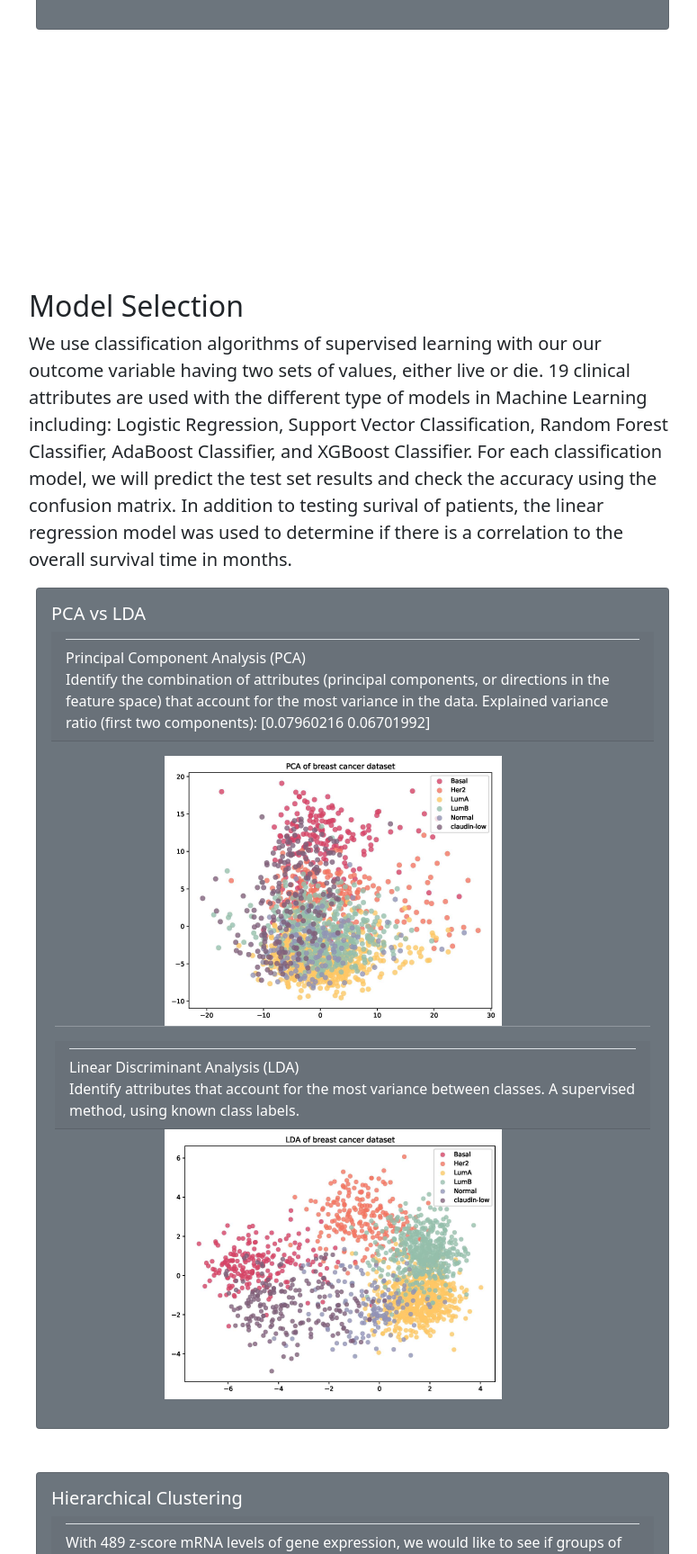
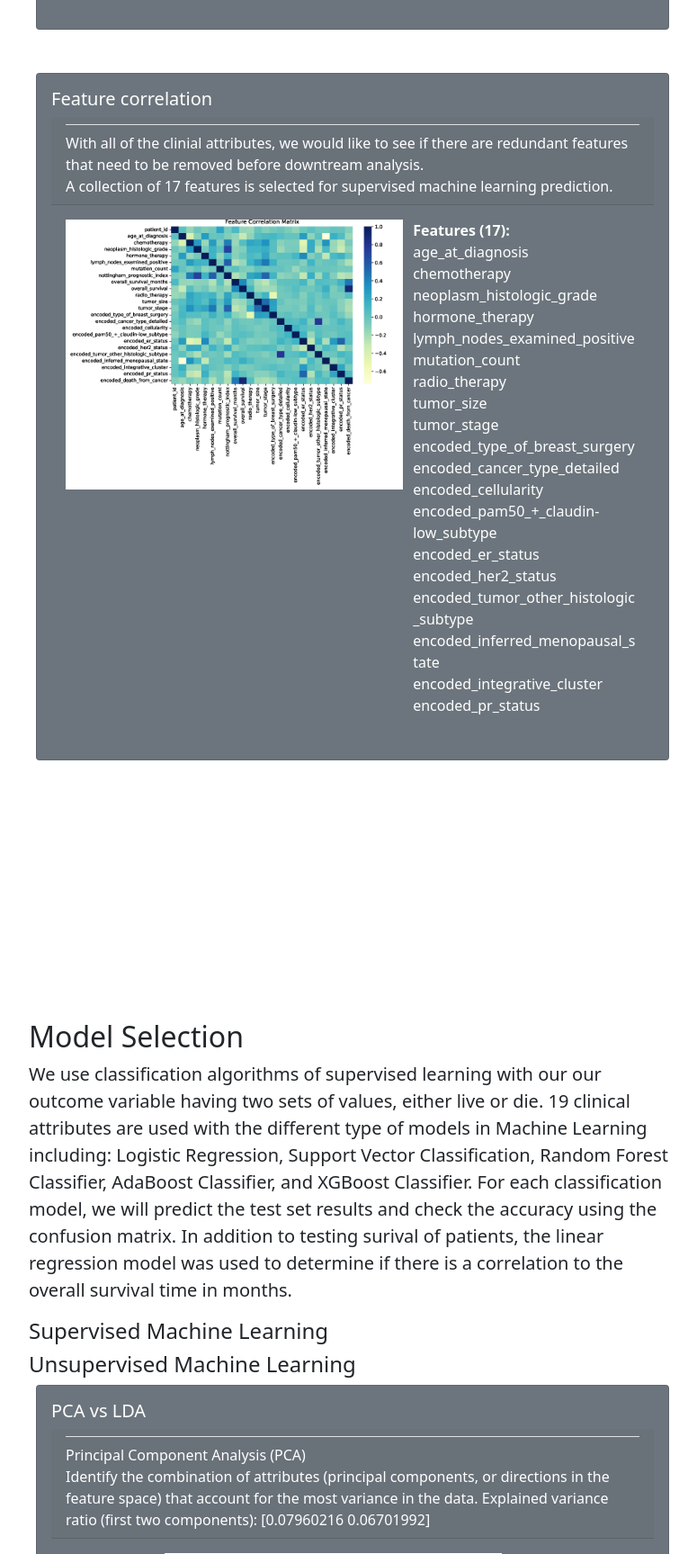
Before and after one commit to eugkik/Breast_Cancer_Study, a Flask app: template templates/index.html in a window 1280 px wide. Shown: the part 4012-5739 px from the top of the page at 90% size, without its empty margins (248-1023 px from the left). Run offline with Flask 2, Linux system fonts and the light colour scheme; the template is opened without the code that fills it, so the values that code supplies are empty; some libraries are stand-ins or nearby versions.

Commit message:
update index.html

```diff
--- a/templates/index.html
+++ b/templates/index.html
@@ -37,7 +37,7 @@
             <div class="hero-text">
                 <h1 class="font_4" style="line-height:1.25em;text-align:center;font-size:72px"><span class="color_32"><span style="font-weight:bold">BREAST CANCER&nbsp;<br>SURVIVAL ANALYTICS</span></span></h1>
                 <p class="lead">Developing Machine Learning Algorithms to Predict Survival</p>
-                <a class="btn btn-lg btn-light" href="#about">Start Assessment</a>
+                <a class="btn btn-lg btn-light" href="#Introduction">Start Assessment</a>
             </div>
         </header>
 
@@ -126,6 +126,52 @@
                       </div>
                     </div>
                 </div>
+                <br><br>
+                <!-- correlation matrix-->
+                <div class="col-lg-8 container plot justify-content-center ">
+                    <div class="card card-body bg-secondary text-white">
+                      <h5>
+                          Feature correlation
+                      </h5>
+                      <div class="card-header">
+                        <div>
+                          <h6 class="card-title text-center border-bottom"></h6>
+                            <p class="card-text">
+                                With all of the clinial attributes, we would like to see if there are redundant features that need to be removed before downtream analysis. <br>
+                                A collection of 17 features is selected for supervised machine learning prediction.
+                            </p>
+                        </div>
+                      </div>
+                      <div class="card-body row gx-4">
+                        <div class="col-lg-7 container plot justify-content-center ">
+                            <img src="static/images/CorrelationMatrix.jpg" alt="correlationMatrix" style="height: 300px;">
+                        </div>
+                        <div class="col-lg-5">
+                        <p>
+                            <strong>Features (17):</strong><br>
+                                age_at_diagnosis<br>
+                                chemotherapy<br>
+                                neoplasm_histologic_grade<br>
+                                hormone_therapy<br>
+                                lymph_nodes_examined_positive<br>
+                                mutation_count <br>
+                                radio_therapy<br>
+                                tumor_size<br>
+                                tumor_stage encoded_type_of_breast_surgery<br>
+                                encoded_cancer_type_detailed encoded_cellularity<br>
+                                encoded_pam50_+_claudin-low_subtype <br>
+                                encoded_er_status<br>
+                                encoded_her2_status<br>
+                                encoded_tumor_other_histologic_subtype<br>
+                                encoded_inferred_menopausal_state<br>
+                                encoded_integrative_cluster<br>
+                                encoded_pr_status<br>
+
+                        </p>
+                    </div>
+                      </div>
+                    </div>
+                </div>
             </div>
         </section>
         <!-- Model Selection section-->
@@ -143,7 +189,17 @@
                         </p>
                     </div>
                 </div>
+                <div class="row gx-4 justify-content-center">
+                    <div class="col-lg-8">
+                        <h4>Supervised Machine Learning</h4>
+                    </div>
+                </div>
                 <!-- unsupervised machine learning-->
+                <div class="row gx-4 justify-content-center">
+                    <div class="col-lg-8">
+                        <h4>Unsupervised Machine Learning</h4>
+                    </div>
+                </div>
                 <div class="col-lg-8 container plot justify-content-center ">
                     <div class="card card-body bg-secondary text-white">
                       <h5>
```
Also changed, not shown: 1 other file.
